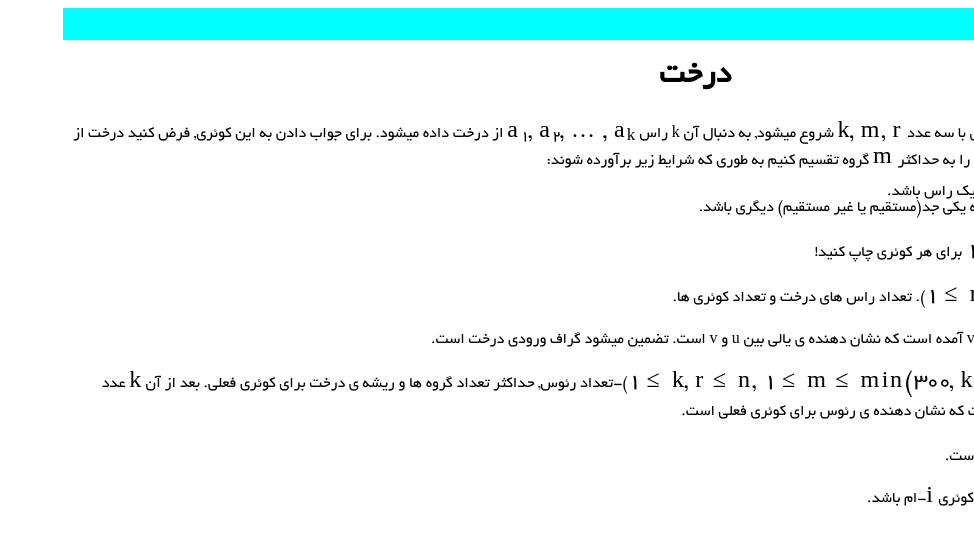
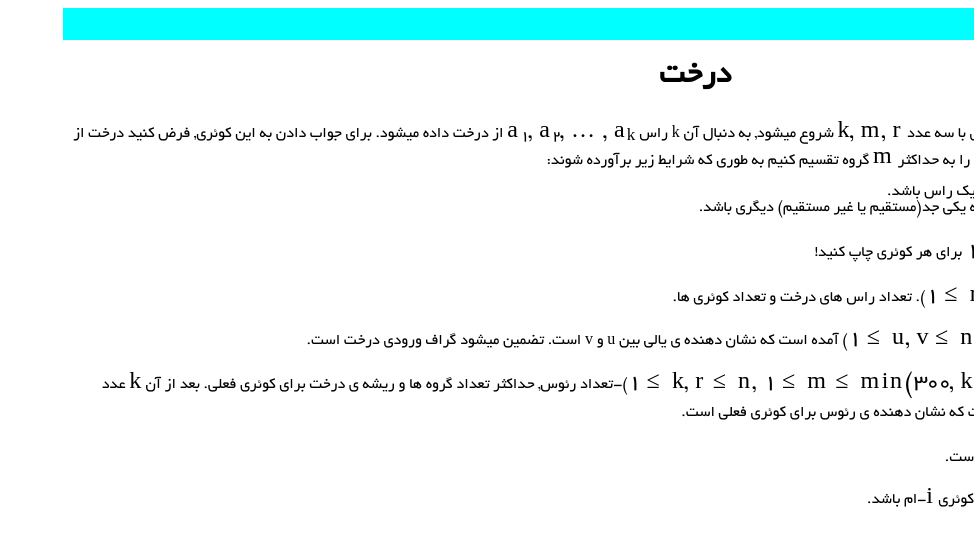
Before and after one commit to shaazzz/FarsiCP, a Jekyll site: the page built from CF/1111E/statement.md, in a window 1280 px wide. Shown: the top 546 px of the page, without its empty margins (306-1280 px from the left). Built offline with Jekyll 4.4.1, drawn with Linux system fonts in a browser that asks for light colours; formulas are drawn with MathJax 3.

```diff
--- a/CF/1111E/statement.md
+++ b/CF/1111E/statement.md
@@ -13,7 +13,7 @@ layout: CF
 ورودی:
 خط اول شامل دو عدد $n$ و $q$ است ($1≤n,q≤10^5$). تعداد راس های درخت و تعداد کوئری ها.
 
-در هر یک از $n-1$ خط بعدی دو عدد u و v (1≤u,v≤n,u≠v) آمده است که نشان دهنده ی یالی بین u و v است. تضمین میشود گراف ورودی درخت است.
+در هر یک از $n-1$ خط بعدی دو عدد $u$ و $v$ ($1≤u,v≤n,u≠v$) آمده است که نشان دهنده ی یالی بین u و v است. تضمین میشود گراف ورودی درخت است.
 
 هر یک از $q$ خط بعدی با سه عدد $k, m, r$ شروع میشود ($1≤k,r≤n, 1≤m≤min(300,k)$)-تعداد رئوس, حداکثر تعداد گروه ها و ریشه ی درخت برای کوئری فعلی. بعد از آن $k$ عدد متمایز $a_1,a_2,…,a_k (1≤a_i≤n)$ آمده است که نشان دهنده ی رئوس برای کوئری فعلی است.
 
```
